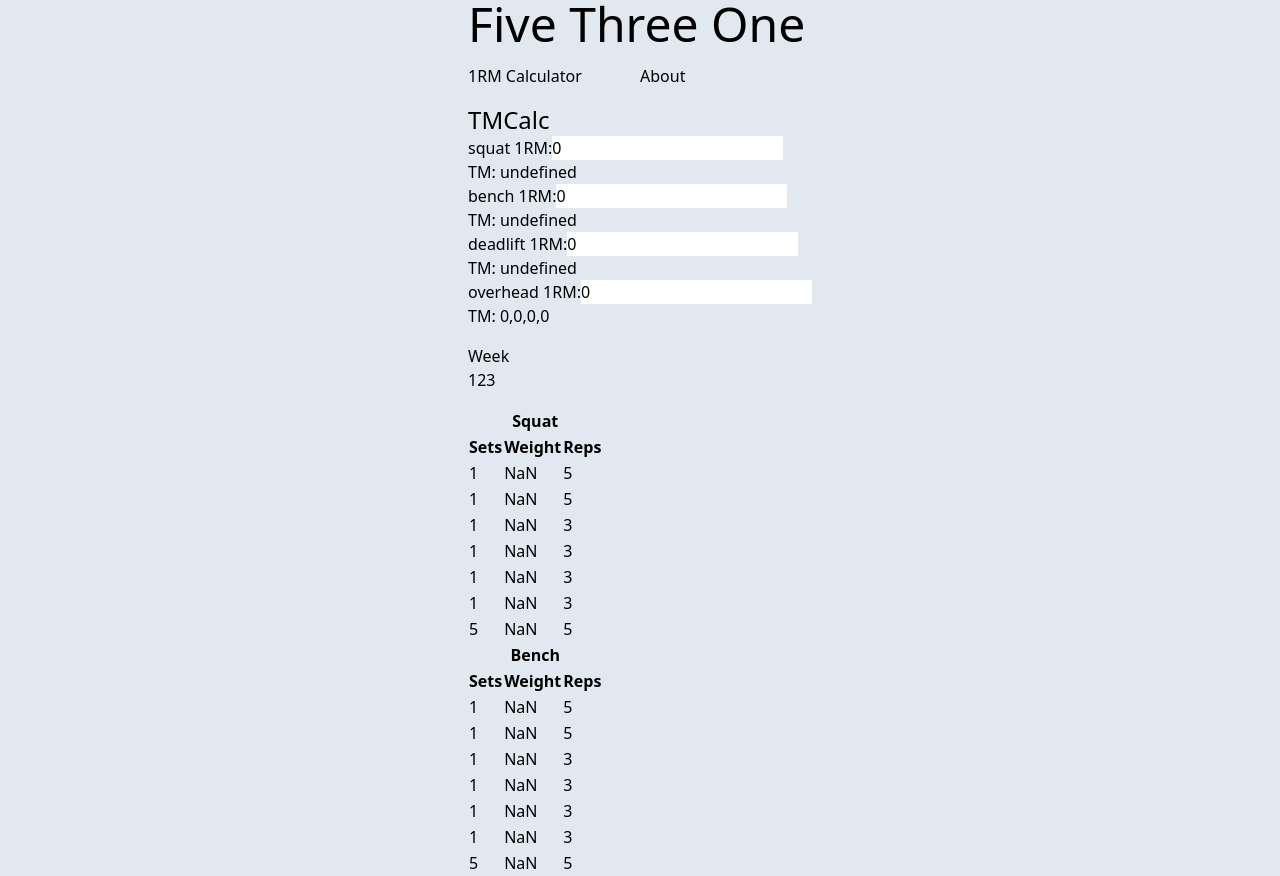
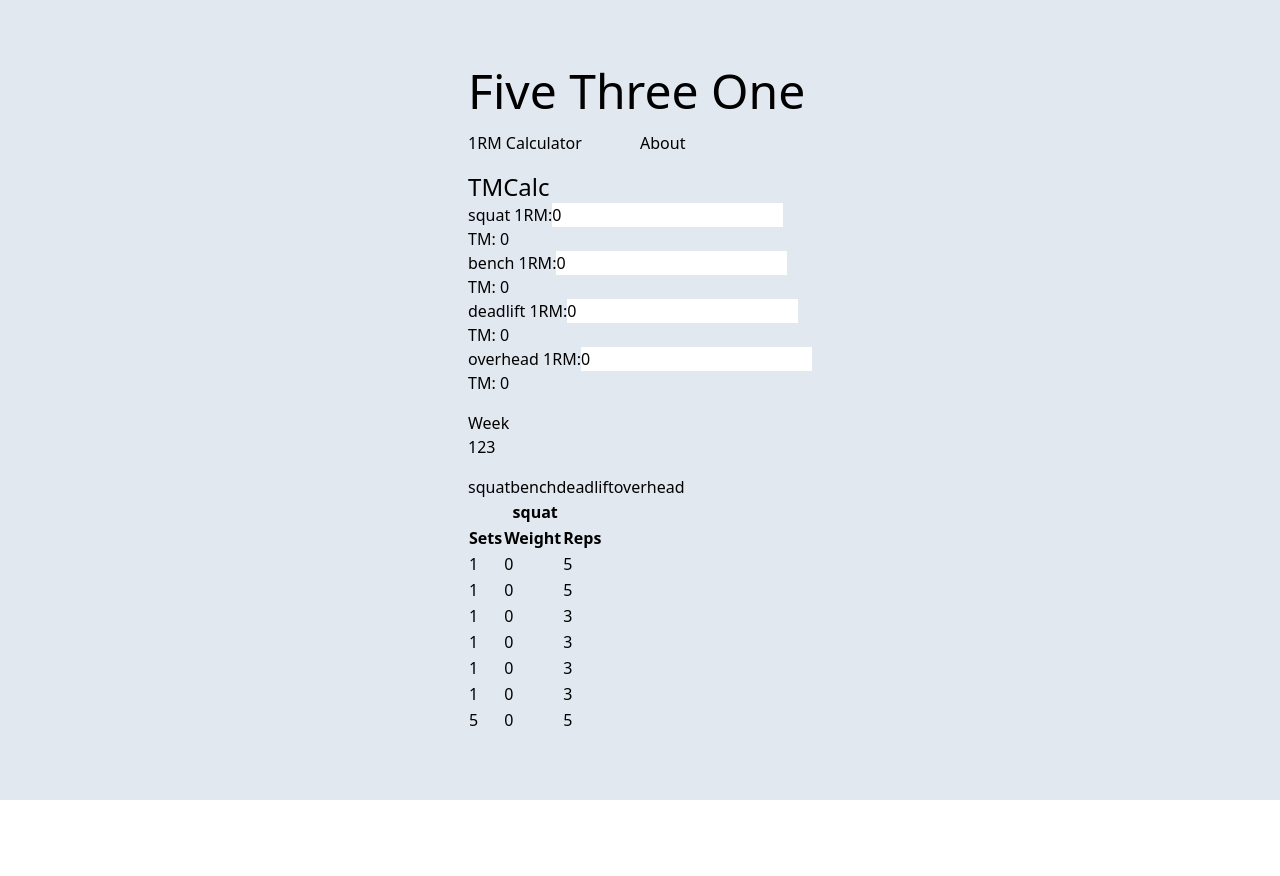
Before and after one commit to aaronkai/vitejs-vite-l1qwg6, a React (Vite) app: page / in a window 1280 px wide. After the commit the page ends 800 px from the top, so only its background shows below. Built offline with nearby package versions, Linux system fonts and the light colour scheme.

Commit message:
move components to separate folder. Make workout table reactive

```diff
--- a/package.json
+++ b/package.json
@@ -15,13 +15,13 @@
     "react-dom": "^18.2.0"
   },
   "devDependencies": {
-    "@types/react": "^18.0.18",
+    "@types/react": "^18.0.19",
     "@types/react-dom": "^18.0.6",
     "@vitejs/plugin-react": "^2.1.0",
-    "autoprefixer": "^10.4.8",
+    "autoprefixer": "^10.4.9",
     "postcss": "^8.4.16",
     "tailwindcss": "^3.1.8",
-    "typescript": "^4.6.4",
+    "typescript": "^4.8.3",
     "vite": "^3.1.0"
   }
 }
--- a/src/App.tsx
+++ b/src/App.tsx
@@ -1,19 +1,16 @@
 import { useState, useEffect } from "react";
-import Header from "./Header";
-import Nav from "./Nav";
-import TMCalc from "./TMCalc";
+import Header from "./components/Header";
+import Nav from "./components/Nav";
+import TMCalc from "./components/TMCalc";
 import { useCookies } from "react-cookie";
-import WorkoutTable from "./WorkoutTable";
-import WeekPicker from "./WeekPicker";
+import WorkoutTable from "./components/WorkoutTable";
+import WeekPicker from "./components/WeekPicker";
 
 function App() {
   const [cookies, setCookie] = useCookies(["oneRM"]);
   //initialize TM and oneRM at zero
   let [squat, bench, deadlift, overhead] = [0, 0, 0, 0];
-  let squatTM,
-    benchTM,
-    deadliftTM,
-    overheadTM = [0, 0, 0, 0];
+  let [squatTM, benchTM, deadliftTM, overheadTM] = [0, 0, 0, 0];
 
   //if user has been to the site before, load their oneRM from cookies and derive TM
   if (cookies.oneRM) {
--- /dev/null
+++ b/src/components/ExercisePicker.tsx
@@ -0,0 +1,26 @@
+type Props = {
+  selectedExercise: string;
+  allExercises: string[];
+  setExercise: React.Dispatch<React.SetStateAction<string>>;
+};
+
+export default function ExercisePicker({
+  selectedExercise,
+  allExercises,
+  setExercise,
+}: Props) {
+  function handleClick(e: React.MouseEvent<HTMLButtonElement, MouseEvent>) {
+    setExercise(e.target.innerText);
+  }
+  return (
+    <div>
+      {allExercises.map((exercise) => {
+        return (
+          <button key={exercise} onClick={(e) => handleClick(e)}>
+            {exercise}
+          </button>
+        );
+      })}
+    </div>
+  );
+}
--- a/src/TMCalc.tsx
+++ b/src/components/TMCalc.tsx
@@ -1,18 +1,37 @@
-import { ChangeEvent, ChangeEventHandler } from "react";
-import { calcPlate } from "./helpers";
-import { useCookies } from "react-cookie";
+import React, { ChangeEvent } from "react";
+import { calcPlate } from "../helpers";
 
-export default function TMCalc({ oneRM, setOneRM, TM, setTM }) {
+type Props = {
+  oneRM: {
+    squat: Number;
+    bench: Number;
+    deadlift: Number;
+    overhead: Number;
+    [index: string]: Number;
+  };
+  TM: {
+    squat: Number;
+    bench: Number;
+    deadlift: Number;
+    overhead: Number;
+    [index: string]: Number | undefined;
+  };
+  setOneRM: any;
+  setTM: any;
+};
+
+export default function TMCalc({ oneRM, setOneRM, TM, setTM }: Props) {
   function handleChange(event: ChangeEvent<HTMLInputElement>) {
     const { name, value } = event.target;
-    setOneRM((prevState) => ({
+    const valueInt = parseInt(value);
+    setOneRM((prevState: typeof oneRM) => ({
       ...prevState,
-      [name]: Math.floor(value),
+      [name]: Math.floor(valueInt),
     }));
 
-    setTM((prevState) => ({
+    setTM((prevState: typeof TM) => ({
       ...prevState,
-      [name]: calcPlate(value * 0.9, 2.5),
+      [name]: calcPlate(valueInt * 0.9, 2.5),
     }));
   }
 
--- a/src/WorkoutTable.tsx
+++ b/src/components/WorkoutTable.tsx
@@ -1,32 +1,24 @@
-import { calcPlate } from './helpers';
-
-const percentages = [
-  [0.4, 0.5, 0.6, 0.65, 0.75, 0.85, 0.65],
-  [0.4, 0.5, 0.6, 0.7, 0.8, 0.9, 0.7],
-  [0.4, 0.5, 0.6, 0.75, 0.85, 0.95, 0.75],
-];
-const sets = [
-  [1, 1, 1, 1, 1, 1, 5],
-  [1, 1, 1, 1, 1, 1, 5],
-  [1, 1, 1, 1, 1, 1, 5],
-];
-const reps = [
-  [5, 5, 3, 5, 5, 5, 5],
-  [5, 5, 3, 3, 3, 3, 5],
-  [5, 5, 3, 5, 3, 1, 5],
-];
+import { calcPlate, percentages, sets, reps } from "../helpers";
+import { useState } from "react";
+import ExercisePicker from "./ExercisePicker";
 
 const plateSize = 5;
-const dayOneExercises = ['squat', 'bench'];
-const dayTwoExercise = [];
 
 export default function WorkoutTable({ week, TM }) {
+  const [exercise, setExercise] = useState("squat");
+  const exercises = Object.keys(TM);
+  // console.log({ exercises });
   return (
     <div>
+      <ExercisePicker
+        selectedExercise={exercise}
+        allExercises={exercises}
+        setExercise={setExercise}
+      />
       <table>
         <thead>
           <tr>
-            <th colSpan={3}>Squat</th>
+            <th colSpan={3}>{exercise}</th>
           </tr>
           <tr>
             <th>Sets</th>
@@ -38,13 +30,13 @@ export default function WorkoutTable({ week, TM }) {
           {percentages[week].map((percentage, i) => (
             <tr key={i}>
               <td>{sets[week][i]}</td>
-              <td>{calcPlate(TM.squat * percentage, plateSize)}</td>
+              <td>{calcPlate(TM[exercise] * percentage, plateSize)}</td>
               <td>{reps[week][i]}</td>
             </tr>
           ))}
         </tbody>
       </table>
-      <table>
+      {/* <table>
         <thead>
           <tr>
             <th colSpan={3}>Bench</th>
@@ -64,7 +56,7 @@ export default function WorkoutTable({ week, TM }) {
             </tr>
           ))}
         </tbody>
-      </table>
+      </table> */}
       {/* <p>table</p>
       <table>
         <tbody>
--- a/src/helpers.tsx
+++ b/src/helpers.tsx
@@ -5,3 +5,19 @@ export function round2point5(x) {
 export function calcPlate(lbs, plateSize) {
   return Math.ceil(lbs / plateSize) * plateSize;
 }
+
+export const percentages = [
+  [0.4, 0.5, 0.6, 0.65, 0.75, 0.85, 0.65],
+  [0.4, 0.5, 0.6, 0.7, 0.8, 0.9, 0.7],
+  [0.4, 0.5, 0.6, 0.75, 0.85, 0.95, 0.75],
+];
+export const sets = [
+  [1, 1, 1, 1, 1, 1, 5],
+  [1, 1, 1, 1, 1, 1, 5],
+  [1, 1, 1, 1, 1, 1, 5],
+];
+export const reps = [
+  [5, 5, 3, 5, 5, 5, 5],
+  [5, 5, 3, 3, 3, 3, 5],
+  [5, 5, 3, 5, 3, 1, 5],
+];
```
Also changed, not shown: src/components/Header.tsx (renamed from src/Header.tsx), src/components/Nav.tsx (renamed from src/Nav.tsx), src/components/WeekPicker.tsx (renamed from src/WeekPicker.tsx), 1 other file (tests, documents, lock files or other folders).
